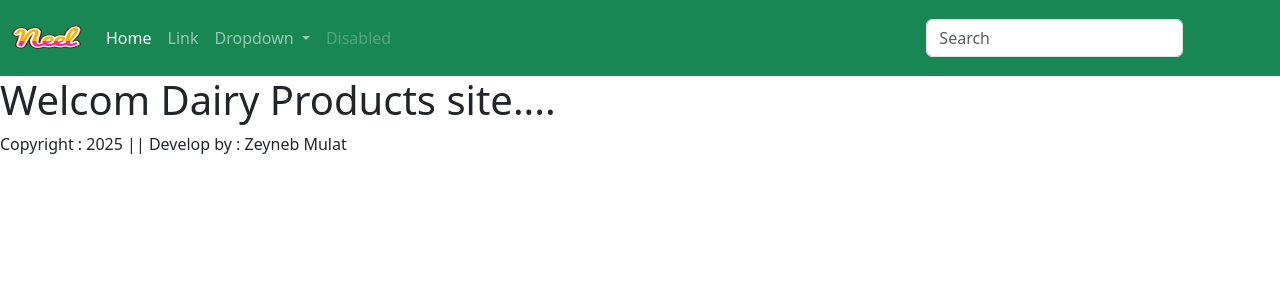
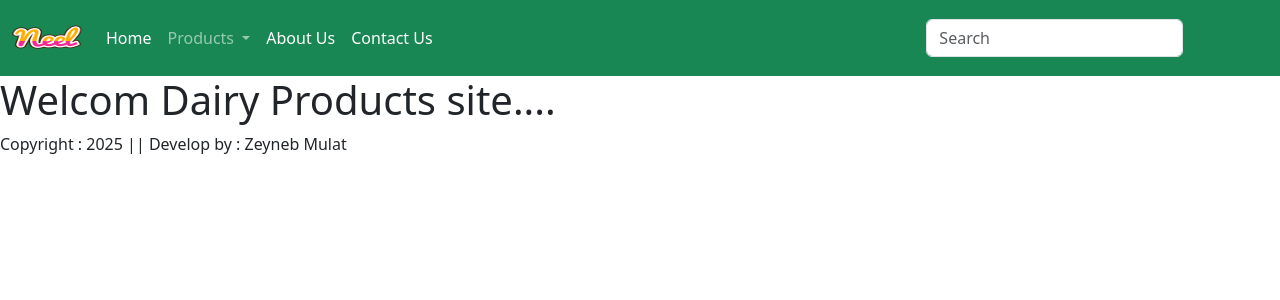
Before and after one commit to Zeyni12/Ecomm, a Django app: page / in a window 1280 px wide. Shown: the top 300 px of the page. Run offline with Django 5.2, Linux system fonts and the light colour scheme; some libraries are stand-ins or nearby versions.

Commit message:
products

```diff
--- a/ec/app/templates/app/base.html
+++ b/ec/app/templates/app/base.html
@@ -30,22 +30,26 @@
           <li class="nav-item">
             <a class="nav-link active" aria-current="page" href="#">Home</a>
           </li>
-          <li class="nav-item">
-            <a class="nav-link" href="#">Link</a>
-          </li>
           <li class="nav-item dropdown">
             <a class="nav-link dropdown-toggle" href="#" role="button" data-bs-toggle="dropdown" aria-expanded="false">
-            Dropdown
+            Products
             </a>
             <ul class="dropdown-menu">
-              <li><a class="dropdown-item" href="#">Action</a></li>
-              <li><a class="dropdown-item" href="#">Another action</a></li>
-              <li><hr class="dropdown-divider"></li>
-              <li><a class="dropdown-item" href="#">Something else here</a></li>
+              <li><a class="dropdown-item" href="#">Milk</a></li>
+              <li><a class="dropdown-item" href="#">Curd</a></li>
+              <li><a class="dropdown-item" href="#">Milkshake</a></li>
+              <li><a class="dropdown-item" href="#">Lassl</a></li>
+              <li><a class="dropdown-item" href="#">Ghee</a></li>
+              <li><a class="dropdown-item" href="#">Paneer</a></li>
+              <li><a class="dropdown-item" href="#">Cheese</a></li>
+              <li><a class="dropdown-item" href="#">Ice-creams</a></li>
             </ul>
           </li>
           <li class="nav-item">
-            <a class="nav-link disabled" aria-disabled="true">Disabled</a>
+            <a class="nav-link text-white" href="#">About Us</a>
+          </li>
+          <li class="nav-item">
+            <a class="nav-link text-white" href="#">Contact Us</a>
           </li>
         </ul>
         <form class="d-flex" role="search">
@@ -53,6 +57,10 @@
           <button class="btn btn-outline-success" type="submit">Search</button>
         </form>
        </div>
+
+       <ul class="navbar-nav me-auto mb-2 mb-lg-0">
+        <li class
+       </ul>
       </div>
     </nav>
 
```
